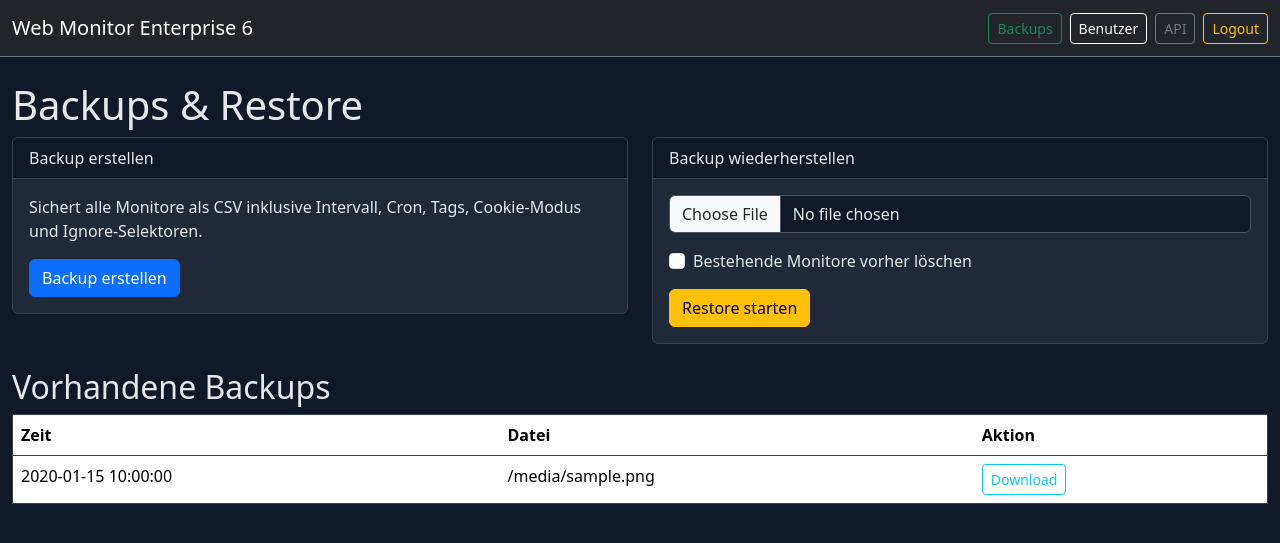
After one commit to Jimmbob23/web-monitor-6, a FastAPI app: template app/templates/backups.html in a window 1280 px wide. The commit adds this page. Shown: the top 543 px of the page. Run offline with FastAPI, Linux system fonts and the light colour scheme; the template is opened without the code that fills it: most values are stand-ins (such as "Sample title", 1, 10 or a date in 2020); parts of the project's set-up code (start-up, migrations or seed data) failed here and were passed over.

Commit message:
Add files via upload
Backup and Restore hinzugefügt

```diff
--- a/app/main.py
+++ b/app/main.py
@@ -1,15 +1,18 @@
 from contextlib import asynccontextmanager
-from fastapi import Depends, FastAPI, Form, Request
-from fastapi.responses import RedirectResponse
+from pathlib import Path
+import shutil
+import tempfile
+from fastapi import Depends, FastAPI, File, Form, Request, UploadFile
+from fastapi.responses import FileResponse, RedirectResponse
 from fastapi.staticfiles import StaticFiles
 from fastapi.templating import Jinja2Templates
 from sqlalchemy import or_
 from sqlalchemy.orm import Session
-
 from app.auth import create_session_token, current_user, ensure_admin_user, hash_password, require_admin, require_login, verify_password
 from app.config import settings
 from app.db import SessionLocal, get_db, init_db_with_retry
-from app.models import Change, Folder, Site, User
+from app.models import BackupEntry, Change, Folder, Site, User
+from app.services.backups import create_config_backup, restore_config_backup
 from app.services.monitor import normalize_url, run_check
 from app.services.scheduler import scheduler, start_scheduler, sync_jobs
 
@@ -26,7 +29,7 @@ async def lifespan(app: FastAPI):
     if scheduler.running:
         scheduler.shutdown(wait=False)
 
-app = FastAPI(title="Web Monitor Enterprise 6", version="6.0.0", lifespan=lifespan)
+app = FastAPI(title="Web Monitor Enterprise 6", version="6.0.1", lifespan=lifespan)
 app.mount("/data", StaticFiles(directory=str(settings.data_dir)), name="data")
 app.mount("/static", StaticFiles(directory="app/static"), name="static")
 templates = Jinja2Templates(directory="app/templates")
@@ -37,12 +40,7 @@ def health():
 
 @app.get("/api/stats")
 def api_stats(db: Session = Depends(get_db)):
-    return {
-        "sites": db.query(Site).count(),
-        "enabled": db.query(Site).filter(Site.enabled == True).count(),
-        "changed": db.query(Change).filter(Change.status == "changed").count(),
-        "errors": db.query(Change).filter(Change.status == "error").count(),
-    }
+    return {"sites": db.query(Site).count(), "enabled": db.query(Site).filter(Site.enabled == True).count(), "changed": db.query(Change).filter(Change.status == "changed").count(), "errors": db.query(Change).filter(Change.status == "error").count()}
 
 @app.get("/api/sites")
 def api_sites(db: Session = Depends(get_db)):
@@ -78,12 +76,7 @@ def dashboard(request: Request, q: str = "", db: Session = Depends(get_db)):
         query = query.filter(or_(Site.name.ilike(like), Site.url.ilike(like), Site.tags_csv.ilike(like)))
     sites = query.order_by(Site.id.desc()).all()
     changes = db.query(Change).order_by(Change.id.desc()).limit(50).all()
-    stats = {
-        "sites": db.query(Site).count(),
-        "enabled": db.query(Site).filter(Site.enabled == True).count(),
-        "changed": db.query(Change).filter(Change.status == "changed").count(),
-        "errors": db.query(Change).filter(Change.status == "error").count(),
-    }
+    stats = {"sites": db.query(Site).count(), "enabled": db.query(Site).filter(Site.enabled == True).count(), "changed": db.query(Change).filter(Change.status == "changed").count(), "errors": db.query(Change).filter(Change.status == "error").count()}
     return templates.TemplateResponse("index.html", {"request": request, "sites": sites, "changes": changes, "stats": stats, "q": q, "user": current_user(request, db)})
 
 @app.get("/sites/{site_id}")
@@ -96,23 +89,7 @@ def site_detail(site_id: int, request: Request, db: Session = Depends(get_db)):
     return templates.TemplateResponse("site.html", {"request": request, "site": site, "changes": changes})
 
 @app.post("/sites")
-def create_site(
-    request: Request,
-    name: str = Form(""),
-    url: str = Form(...),
-    folder_name: str = Form(""),
-    tags_csv: str = Form(""),
-    schedule_type: str = Form("interval"),
-    interval_seconds: int = Form(300),
-    cron_expression: str = Form(""),
-    threshold_percent: float = Form(0.5),
-    wait_seconds: int = Form(2),
-    viewport_width: int = Form(1440),
-    viewport_height: int = Form(1200),
-    ignore_selectors: str = Form(""),
-    cookie_mode: str = Form("auto"),
-    db: Session = Depends(get_db),
-):
+def create_site(request: Request, name: str = Form(""), url: str = Form(...), folder_name: str = Form(""), tags_csv: str = Form(""), schedule_type: str = Form("interval"), interval_seconds: int = Form(300), cron_expression: str = Form(""), threshold_percent: float = Form(0.5), wait_seconds: int = Form(2), viewport_width: int = Form(1440), viewport_height: int = Form(1200), ignore_selectors: str = Form(""), cookie_mode: str = Form("auto"), db: Session = Depends(get_db)):
     redirect = require_login(request, db)
     if redirect:
         return redirect
@@ -123,46 +100,14 @@ def create_site(
             folder = Folder(name=folder_name.strip())
             db.add(folder)
             db.flush()
-    site = Site(
-        name=name.strip() or normalize_url(url),
-        url=normalize_url(url),
-        folder_id=folder.id if folder else None,
-        tags_csv=tags_csv.strip(),
-        schedule_type=schedule_type,
-        interval_seconds=max(interval_seconds, 60),
-        cron_expression=cron_expression.strip(),
-        threshold_percent=max(threshold_percent, 0),
-        wait_seconds=max(wait_seconds, 0),
-        viewport_width=max(viewport_width, 320),
-        viewport_height=max(viewport_height, 320),
-        ignore_selectors=ignore_selectors.strip(),
-        cookie_mode=cookie_mode,
-        enabled=True,
-    )
+    site = Site(name=name.strip() or normalize_url(url), url=normalize_url(url), folder_id=folder.id if folder else None, tags_csv=tags_csv.strip(), schedule_type=schedule_type, interval_seconds=max(interval_seconds, 60), cron_expression=cron_expression.strip(), threshold_percent=max(threshold_percent, 0), wait_seconds=max(wait_seconds, 0), viewport_width=max(viewport_width, 320), viewport_height=max(viewport_height, 320), ignore_selectors=ignore_selectors.strip(), cookie_mode=cookie_mode, enabled=True)
     db.add(site)
     db.commit()
     sync_jobs()
     return RedirectResponse("/", status_code=303)
 
 @app.post("/sites/{site_id}/edit")
-def edit_site(
-    site_id: int,
-    request: Request,
-    name: str = Form(""),
-    url: str = Form(...),
-    tags_csv: str = Form(""),
-    schedule_type: str = Form("interval"),
-    interval_seconds: int = Form(300),
-    cron_expression: str = Form(""),
-    threshold_percent: float = Form(0.5),
-    wait_seconds: int = Form(2),
-    viewport_width: int = Form(1440),
-    viewport_height: int = Form(1200),
-    ignore_selectors: str = Form(""),
-    cookie_mode: str = Form("auto"),
-    enabled: str | None = Form(None),
-    db: Session = Depends(get_db),
-):
+def edit_site(site_id: int, request: Request, name: str = Form(""), url: str = Form(...), tags_csv: str = Form(""), schedule_type: str = Form("interval"), interval_seconds: int = Form(300), cron_expression: str = Form(""), threshold_percent: float = Form(0.5), wait_seconds: int = Form(2), viewport_width: int = Form(1440), viewport_height: int = Form(1200), ignore_selectors: str = Form(""), cookie_mode: str = Form("auto"), enabled: str | None = Form(None), db: Session = Depends(get_db)):
     redirect = require_login(request, db)
     if redirect:
         return redirect
@@ -234,3 +179,46 @@ def create_user(request: Request, username: str = Form(...), password: str = For
     db.add(User(username=username.strip(), password_hash=hash_password(password), role=role, active=True))
     db.commit()
     return RedirectResponse("/admin/users", status_code=303)
+
+@app.get("/backups")
+def backups_page(request: Request, db: Session = Depends(get_db)):
+    redirect = require_admin(request, db)
+    if redirect:
+        return redirect
+    backups = db.query(BackupEntry).order_by(BackupEntry.id.desc()).all()
+    return templates.TemplateResponse("backups.html", {"request": request, "backups": backups, "message": ""})
+
+@app.post("/backups/create")
+def backup_create(request: Request, db: Session = Depends(get_db)):
+    redirect = require_admin(request, db)
+    if redirect:
+        return redirect
+    create_config_backup(db)
+    return RedirectResponse("/backups", status_code=303)
+
+@app.get("/backups/{backup_id}/download")
+def backup_download(backup_id: int, request: Request, db: Session = Depends(get_db)):
+    redirect = require_admin(request, db)
+    if redirect:
+        return redirect
+    backup = db.get(BackupEntry, backup_id)
+    if not backup:
+        return RedirectResponse("/backups", status_code=303)
+    return FileResponse(settings.backup_dir / backup.filename, filename=backup.filename, media_type="text/csv")
+
+@app.post("/backups/restore")
+async def backup_restore(request: Request, file: UploadFile = File(...), replace_existing: str | None = Form(None), db: Session = Depends(get_db)):
+    redirect = require_admin(request, db)
+    if redirect:
+        return redirect
+    suffix = Path(file.filename or "restore.csv").suffix or ".csv"
+    with tempfile.NamedTemporaryFile(delete=False, suffix=suffix) as tmp:
+        tmp_path = Path(tmp.name)
+        shutil.copyfileobj(file.file, tmp)
+    try:
+        count = restore_config_backup(db, tmp_path, replace_existing=(replace_existing == "on"))
+    finally:
+        tmp_path.unlink(missing_ok=True)
+    sync_jobs()
+    backups = db.query(BackupEntry).order_by(BackupEntry.id.desc()).all()
+    return templates.TemplateResponse("backups.html", {"request": request, "backups": backups, "message": f"{count} Monitor(e) wiederhergestellt."})
--- /dev/null
+++ b/app/templates/backups.html
@@ -0,0 +1,50 @@
+{% extends "base.html" %}
+{% block content %}
+<h1>Backups & Restore</h1>
+{% if message %}<div class="alert alert-success">{{ message }}</div>{% endif %}
+
+<div class="row g-4">
+  <div class="col-lg-6">
+    <div class="card">
+      <div class="card-header">Backup erstellen</div>
+      <div class="card-body">
+        <p>Sichert alle Monitore als CSV inklusive Intervall, Cron, Tags, Cookie-Modus und Ignore-Selektoren.</p>
+        <form method="post" action="/backups/create">
+          <button class="btn btn-primary">Backup erstellen</button>
+        </form>
+      </div>
+    </div>
+  </div>
+  <div class="col-lg-6">
+    <div class="card">
+      <div class="card-header">Backup wiederherstellen</div>
+      <div class="card-body">
+        <form method="post" action="/backups/restore" enctype="multipart/form-data">
+          <input class="form-control mb-3" type="file" name="file" accept=".csv" required>
+          <label class="form-check mb-3">
+            <input class="form-check-input" type="checkbox" name="replace_existing">
+            <span class="form-check-label">Bestehende Monitore vorher löschen</span>
+          </label>
+          <button class="btn btn-warning">Restore starten</button>
+        </form>
+      </div>
+    </div>
+  </div>
+</div>
+
+<h2 class="mt-4">Vorhandene Backups</h2>
+<table class="table table-darkish">
+<thead><tr><th>Zeit</th><th>Datei</th><th>Aktion</th></tr></thead>
+<tbody>
+{% for b in backups %}
+<tr>
+  <td>{{ b.created_at }}</td>
+  <td>{{ b.filename }}</td>
+  <td><a class="btn btn-sm btn-outline-info" href="/backups/{{b.id}}/download">Download</a></td>
+</tr>
+{% else %}
+<tr><td colspan="3" class="text-muted">Noch keine Backups vorhanden.</td></tr>
+{% endfor %}
+</tbody>
+</table>
+{% endblock %}
--- a/app/templates/base.html
+++ b/app/templates/base.html
@@ -13,6 +13,7 @@
   <div class="container-fluid">
     <a class="navbar-brand" href="/">Web Monitor Enterprise 6</a>
     <div class="d-flex gap-2">
+      <a class="btn btn-sm btn-outline-success" href="/backups">Backups</a>
       <a class="btn btn-sm btn-outline-light" href="/admin/users">Benutzer</a>
       <a class="btn btn-sm btn-outline-secondary" href="/docs">API</a>
       <a class="btn btn-sm btn-outline-warning" href="/logout">Logout</a>
```
Also changed, not shown: app/services/backups.py (added, +85 -0 lines), README.md.
